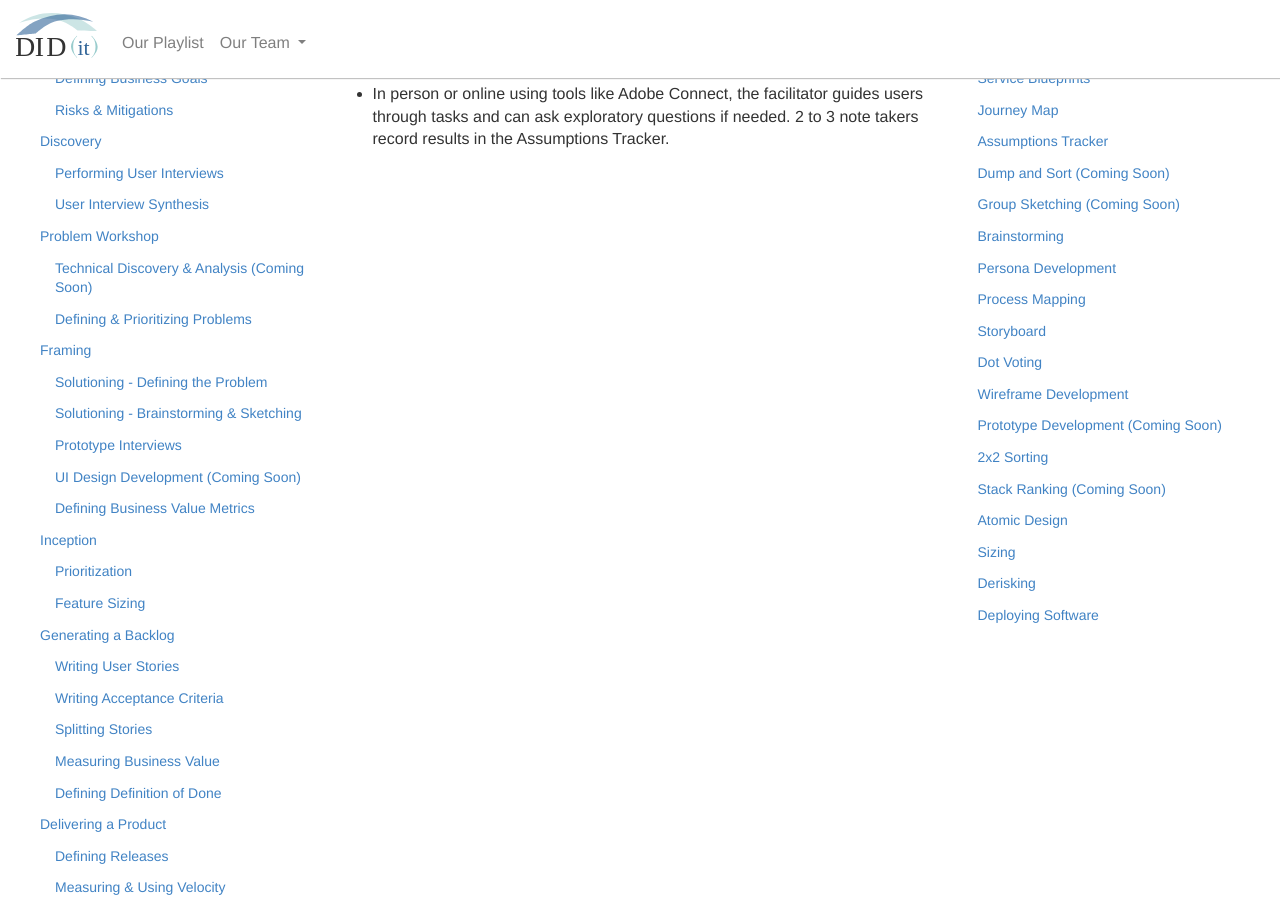
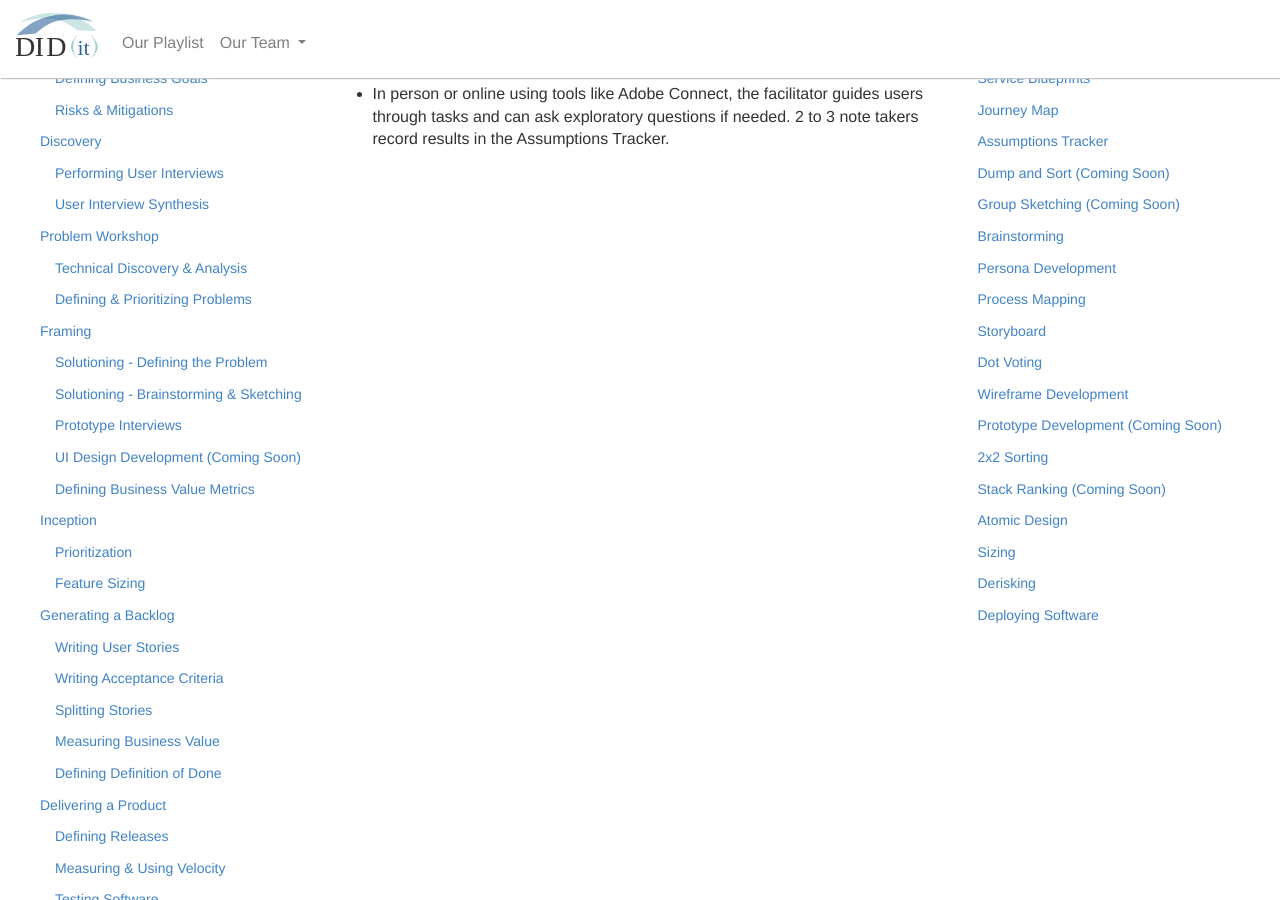
Before and after one commit to KnightPointSystems/kps_playbook, a Jekyll site: the page built from user-testing.md, in a window 1280 px wide and 900 px high, scrolled down 428 px. Built offline with Jekyll 4.4.1, drawn with Linux system fonts in a browser that asks for light colours; nearby versions of some CDN libraries.

Commit message:
Update product-plays.html

```diff
--- a/_includes/product-plays.html
+++ b/_includes/product-plays.html
@@ -18,7 +18,7 @@
                         </ul></ul></ul>
                     <li><a href="{{ site.baseurl }}/problem-workshop">Problem Workshop</a></li>
                         <ul><ul><ul>
-                            <li><a href="{{ site.baseurl }}/technical-discovery-analysis">Technical Discovery &amp; Analysis (Coming Soon)</a></li>
+                            <li><a href="{{ site.baseurl }}/technical-discovery-analysis">Technical Discovery &amp; Analysis</a></li>
                             <li><a href="{{ site.baseurl }}/defining-prioritizing-problems">Defining &amp; Prioritizing Problems</a></li>
                         </ul></ul></ul>
                     <li><a href="{{ site.baseurl }}/framing">Framing</a></li>
```
